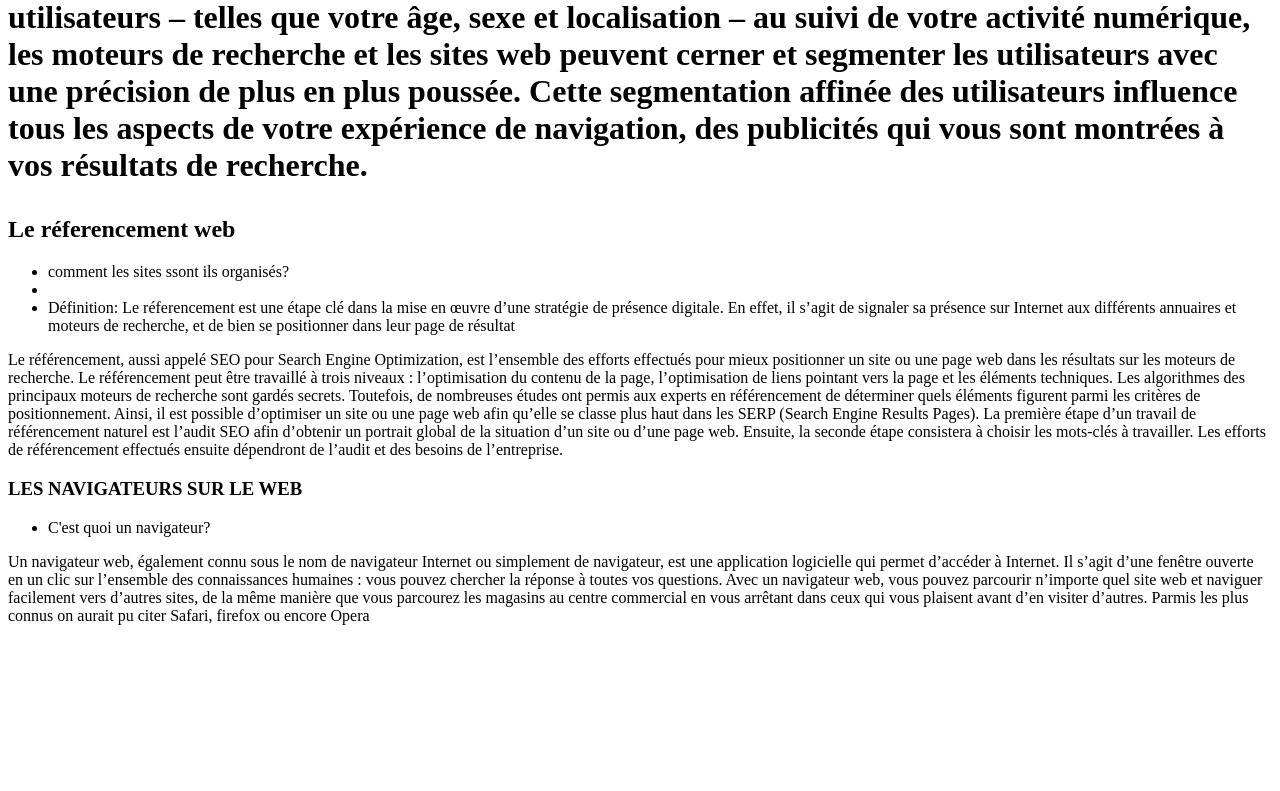
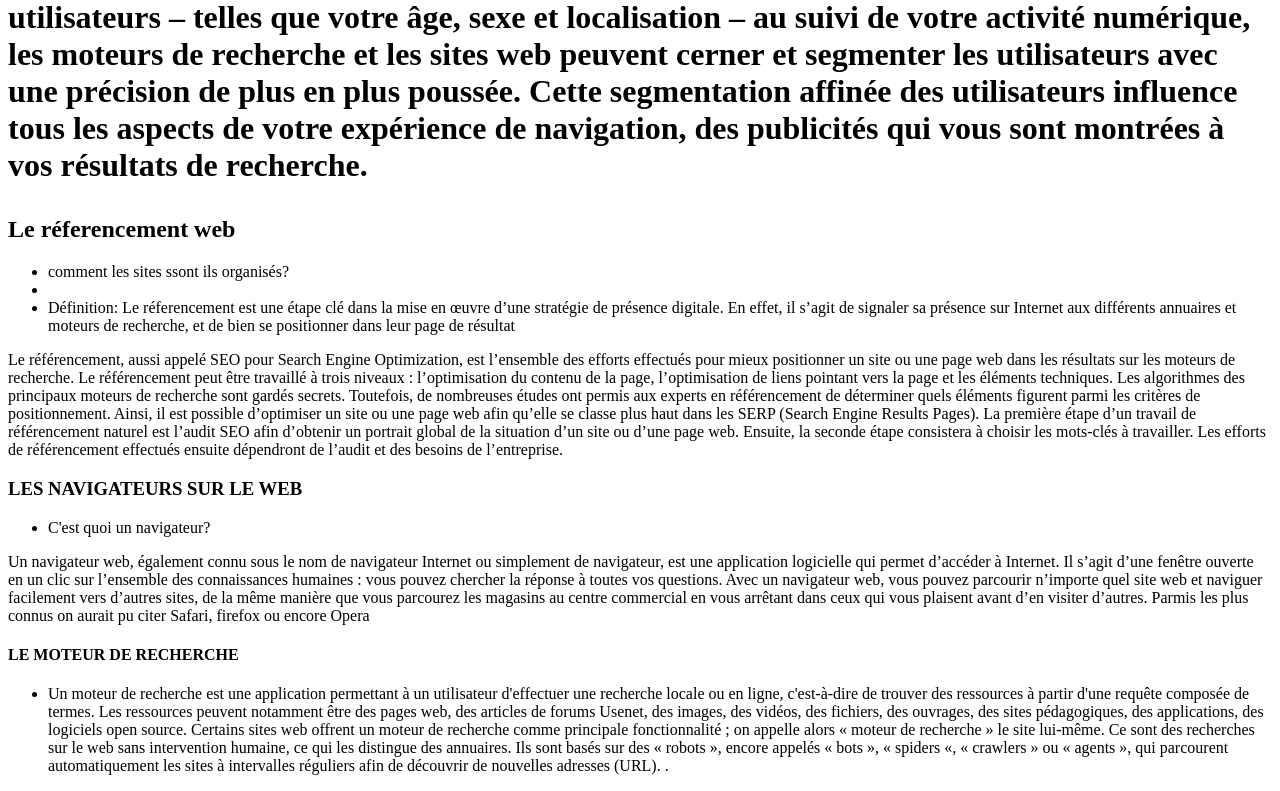
Before and after one commit to antoinescr/cookies, a plain HTML site: page index.html in a window 1280 px wide. Shown: the part 1033-1824 px from the top of the page. Before the commit the page ends 1679 px from the top, so only its background shows below. Drawn offline with Linux system fonts and the light colour scheme.

Commit message:
Update index.
Antoine

```diff
--- a/index.html
+++ b/index.html
@@ -35,6 +35,11 @@ La première étape d’un travail de référencement naturel est l’audit SEO
         <p>Un navigateur web, également connu sous le nom de navigateur Internet ou simplement de navigateur, est une application logicielle qui permet d’accéder à Internet. Il s’agit d’une fenêtre ouverte en un clic sur l’ensemble des connaissances humaines : vous pouvez chercher la réponse à toutes vos questions.
 Avec un navigateur web, vous pouvez parcourir n’importe quel site web et naviguer facilement vers d’autres sites, de la même manière que vous parcourez les magasins au centre commercial en vous arrêtant dans ceux qui vous plaisent avant d’en visiter d’autres. Parmis les plus connus on aurait pu citer Safari, firefox ou encore Opera
     </p>
-        <h4></h4>
+        <h4>LE MOTEUR DE RECHERCHE</h4>
+    <ul><li>Un moteur de recherche est une application permettant à un utilisateur d'effectuer une recherche locale ou en ligne, c'est-à-dire de trouver des ressources à partir d'une requête composée de termes.
+        Les ressources peuvent notamment être des pages web, des articles de forums Usenet, des images, des vidéos, des fichiers, des ouvrages, des sites pédagogiques, des applications, des logiciels open source.
+        Certains sites web offrent un moteur de recherche comme principale fonctionnalité ; on appelle alors « moteur de recherche » le site lui-même. Ce sont des recherches sur le web sans intervention humaine, ce qui les distingue des annuaires. Ils sont basés sur des « robots », encore appelés « bots », « spiders «, « crawlers » ou « agents », qui parcourent automatiquement les sites à intervalles réguliers afin de découvrir de nouvelles adresses (URL).
+        .</li></ul>
+
 </body>
 </html>
```
